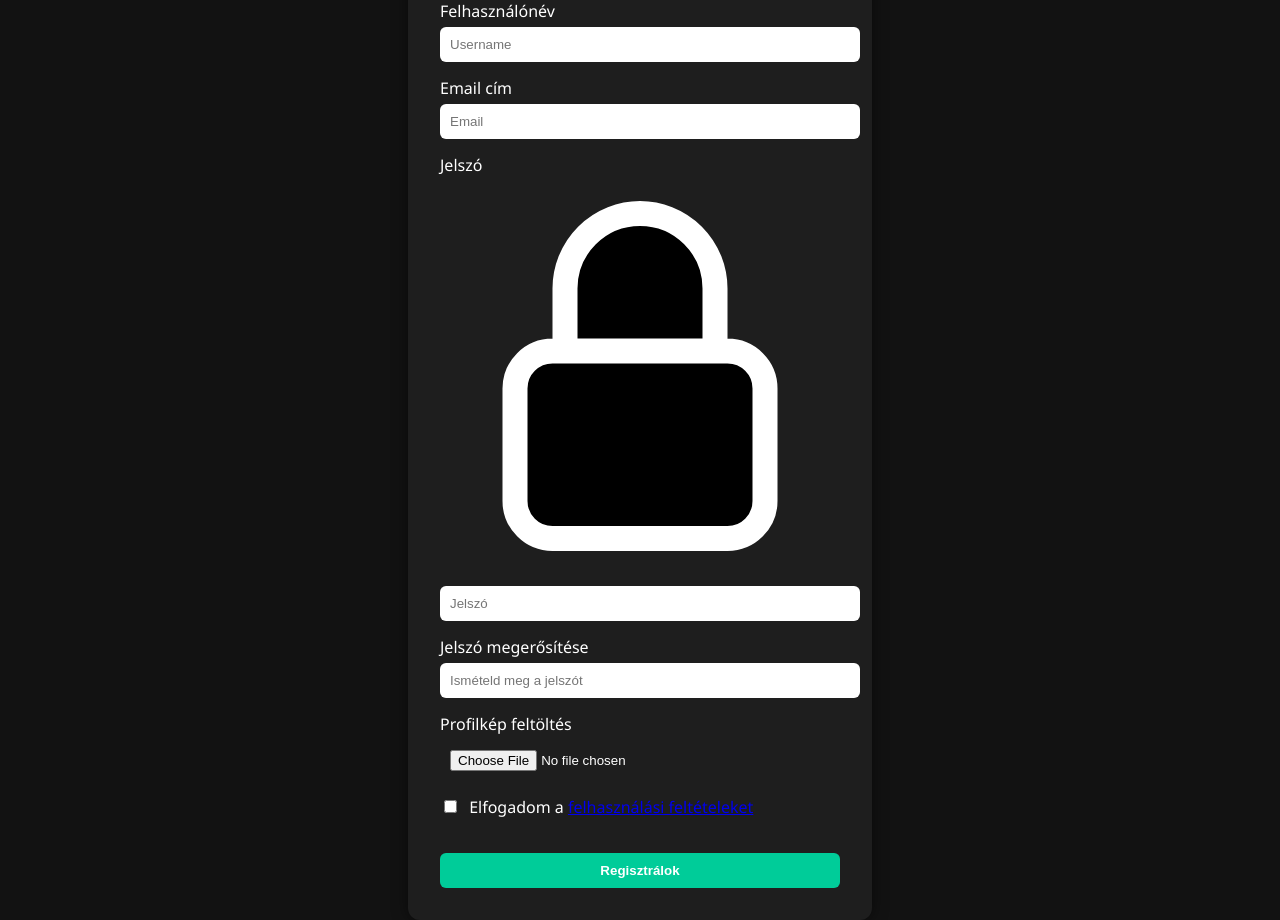
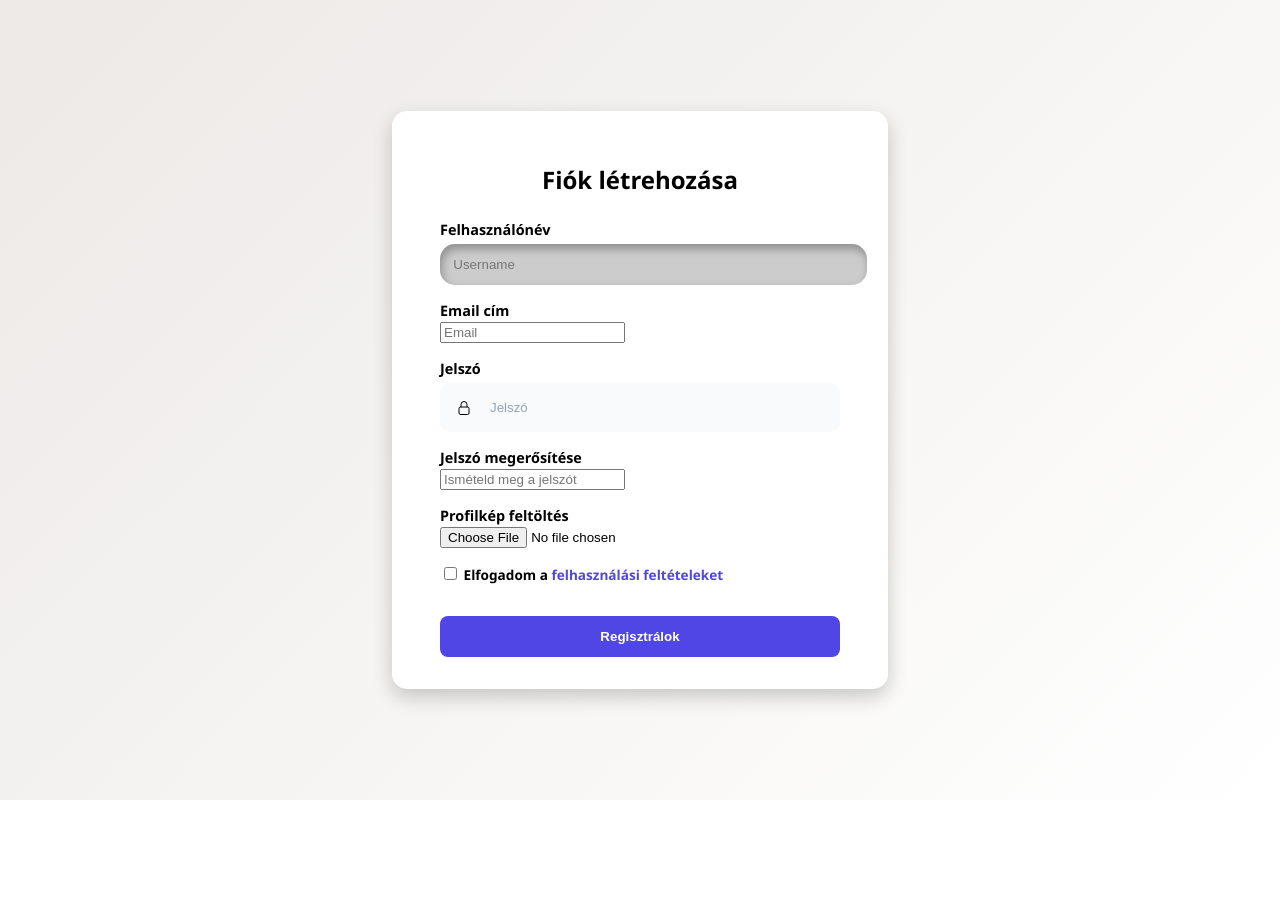
Before and after one commit to Thsndfonok/trigger.bio1, a plain HTML site: page register.html in a window 1280 px wide. After the commit the page ends 800 px from the top, so only its background shows below. Drawn offline with Linux system fonts and the light colour scheme.

Commit message:
Update style-register.css

```diff
--- a/style-register.css
+++ b/style-register.css
@@ -1,67 +1,137 @@
+/* Alap container */
 body {
-  background: #121212;
-  color: white;
+  background: linear-gradient(135deg, #ece9e6, #ffffff);
   font-family: 'Segoe UI', sans-serif;
   display: flex;
   justify-content: center;
   align-items: center;
   height: 100vh;
+  margin: 0;
 }
 
 .container {
-  background: #1e1e1e;
-  padding: 2em;
-  border-radius: 12px;
-  box-shadow: 0 0 15px rgba(0,0,0,0.5);
-  width: 400px;
+  background-color: #fff;
+  padding: 2rem 3rem;
+  border-radius: 15px;
+  box-shadow: 0 8px 20px rgba(0, 0, 0, 0.2);
+  width: 100%;
+  max-width: 400px;
 }
 
 h2 {
   text-align: center;
+  margin-bottom: 1.5rem;
 }
 
-form label {
+/* Címkék */
+label {
   display: block;
-  margin-top: 15px;
+  margin-top: 1rem;
+  font-weight: bold;
+  font-size: 0.9rem;
 }
 
-input[type="text"],
-input[type="email"],
-input[type="password"],
-input[type="file"] {
-  width: 100%;
-  padding: 10px;
-  margin-top: 5px;
-  border: none;
-  border-radius: 6px;
-}
-
-input[type="checkbox"] {
-  margin-right: 8px;
-}
-
+/* Gomb */
 button {
   width: 100%;
-  padding: 10px;
-  background: #00cc99;
+  padding: 0.8rem;
+  margin-top: 1.5rem;
+  background-color: #4f46e5;
   color: white;
   border: none;
-  border-radius: 6px;
-  margin-top: 20px;
+  border-radius: 8px;
   cursor: pointer;
   font-weight: bold;
+  transition: background 0.3s;
 }
 
 button:hover {
-  background: #00a87d;
+  background-color: #3730a3;
 }
 
-#errorMessages {
-  color: #ff4444;
-  margin-top: 15px;
+/* Feltételek */
+.terms {
+  margin-top: 1rem;
+  font-size: 0.85rem;
 }
 
+.terms a {
+  color: #4f46e5;
+  text-decoration: none;
+}
+
+/* Hibák */
+#errorMessages {
+  color: red;
+  margin-top: 0.5rem;
+}
+
+/* Password erősség */
 #passwordStrength {
-  margin-top: 5px;
-  font-size: 0.9em;
+  font-size: 0.85rem;
+  margin-top: 0.3rem;
 }
+
+/* ===== CUSTOM INPUT STÍLUSOK ===== */
+
+/* Username (Praashoo7) */
+.input.username {
+  border: none;
+  outline: none;
+  border-radius: 15px;
+  padding: 1em;
+  background-color: #ccc;
+  box-shadow: inset 2px 5px 10px rgba(0, 0, 0, 0.3);
+  transition: 300ms ease-in-out;
+  width: 100%;
+  margin-top: 0.3rem;
+}
+
+.input.username:focus {
+  background-color: white;
+  transform: scale(1.05);
+  box-shadow: 13px 13px 100px #969696, -13px -13px 100px #ffffff;
+}
+
+/* Password (ozgeozkaraa01) */
+.group {
+  display: flex;
+  line-height: 30px;
+  align-items: center;
+  position: relative;
+  margin-top: 0.3rem;
+}
+
+.input.password {
+  width: 100%;
+  height: 45px;
+  line-height: 30px;
+  padding: 0 5rem;
+  padding-left: 3rem;
+  border: 2px solid transparent;
+  border-radius: 10px;
+  outline: none;
+  background-color: #f8fafc;
+  color: #0d0c22;
+  transition: .5s ease;
+}
+
+.input.password::placeholder {
+  color: #94a3b8;
+}
+
+.input.password:focus,
+.input.password:hover {
+  outline: none;
+  border-color: rgba(129, 140, 248);
+  background-color: #fff;
+  box-shadow: 0 0 0 5px rgb(129 140 248 / 30%);
+}
+
+.icon {
+  position: absolute;
+  left: 1rem;
+  fill: none;
+  width: 1rem;
+  height: 1rem;
+}
```
